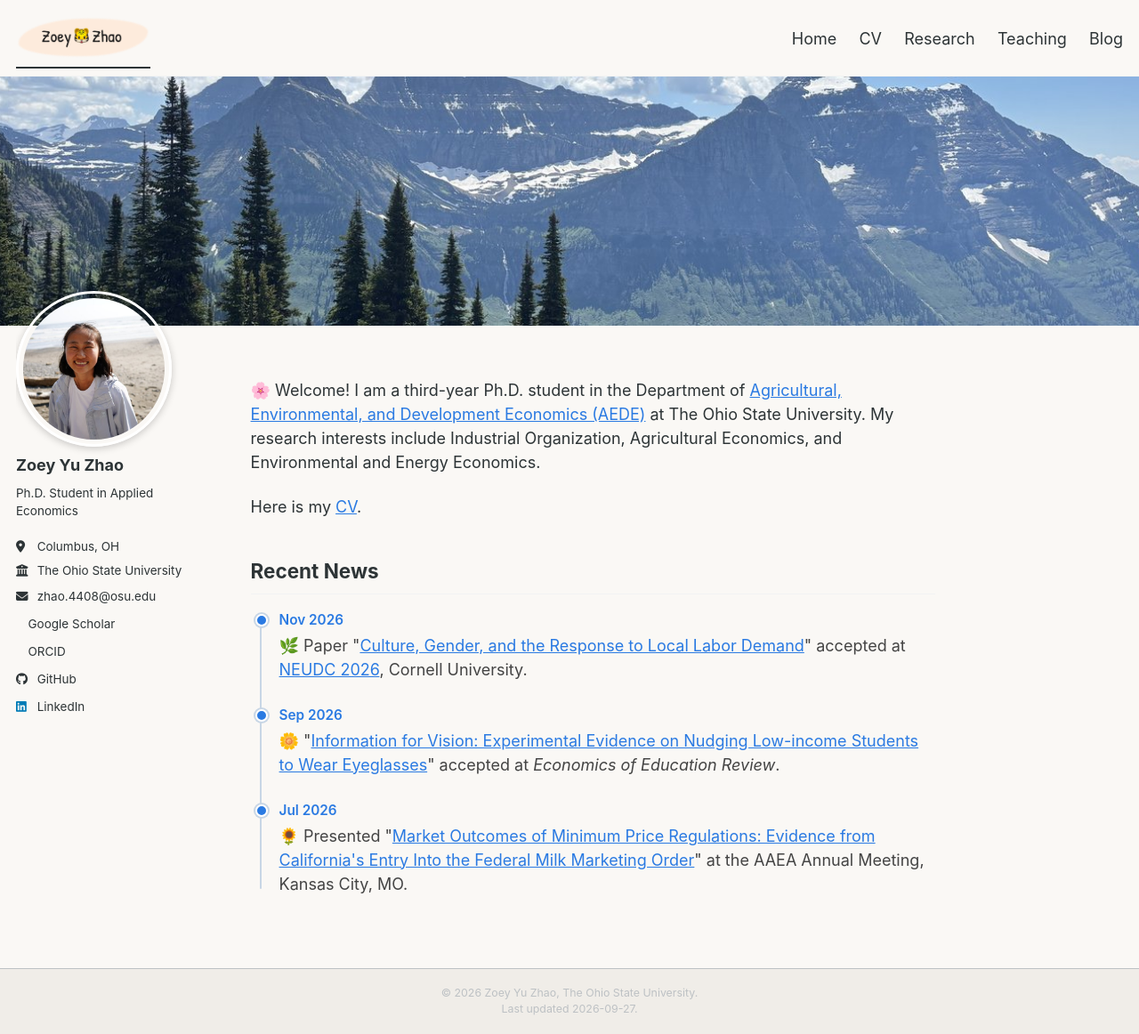
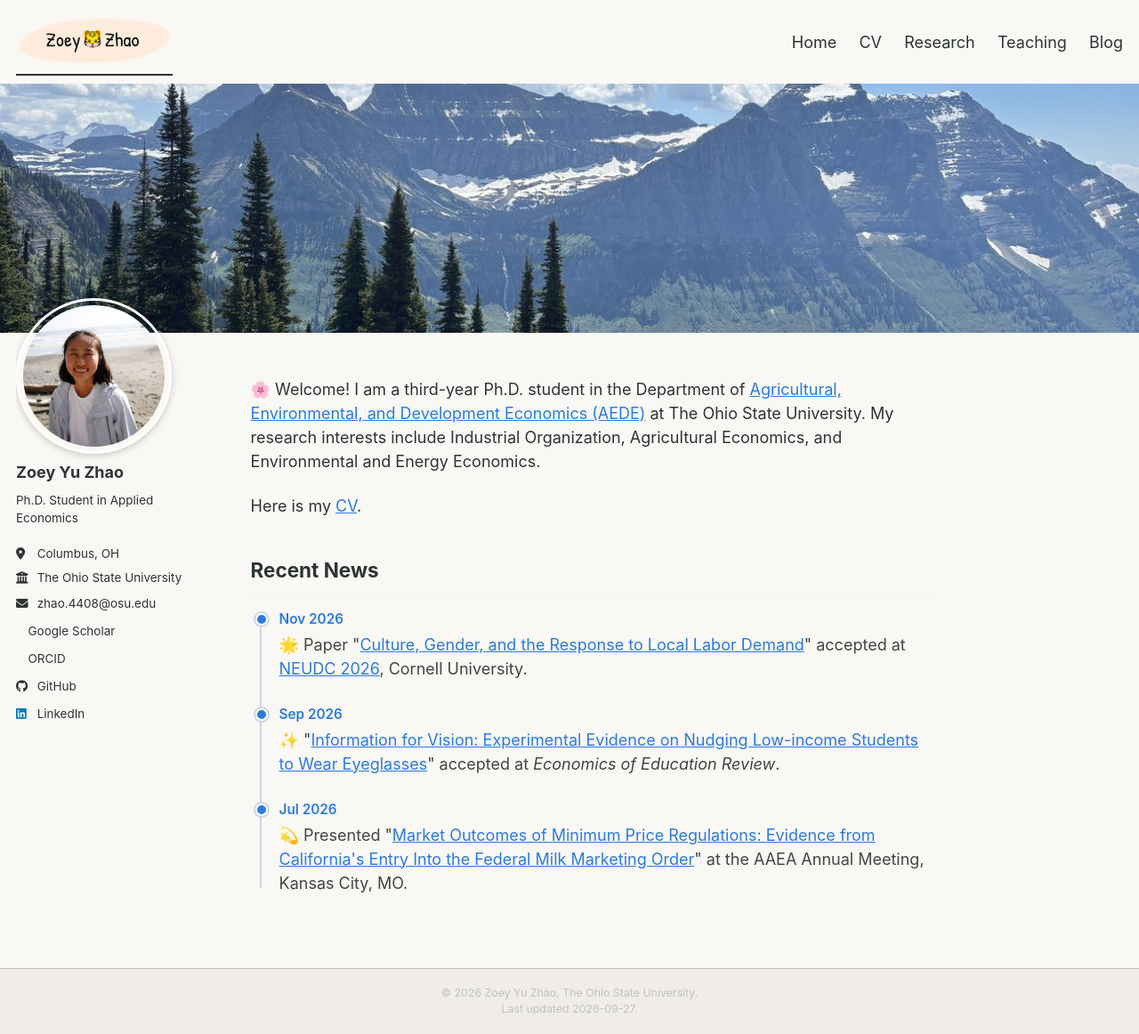
Before and after one commit to zoeyzhao-econ/zoeyzhao-econ.github.io, a Jekyll site: the page built from _pages/about.md, in a window 1280 px wide and 1162 px high. Shown: the whole window at 89% size. Built offline with Jekyll 4.4.1, drawn with Linux system fonts in a browser that asks for light colours; a style sheet for code colours, icons or effects is not loaded.

Commit message:
Remove masthead bottom line, enlarge logo, adjust spacing and news icons
- Remove bottom border line from navigation bar
- Increase logo from 48px to 56px
- Reduce page padding-top to 0.5em
- Use celebration-themed icons: 🌟 ✨ 💫

Co-Authored-By: Claude Opus 4.6 <noreply@anthropic.com>

```diff
--- a/_includes/masthead.html
+++ b/_includes/masthead.html
@@ -6,7 +6,7 @@
         <button><span class="navicon"></span></button>
         <ul class="visible-links">
           <li class="masthead__menu-item masthead__menu-item--lg persist {% if page.url == '/' or page.url == '/index.html' %}selected{% endif %}">
-            <a href="{{ base_path }}/"><img src="{{ base_path }}/images/zoey-logo.png" alt="{{ site.title }}" style="height: 48px; vertical-align: middle;"></a>
+            <a href="{{ base_path }}/"><img src="{{ base_path }}/images/zoey-logo.png" alt="{{ site.title }}" style="height: 56px; vertical-align: middle;"></a>
           </li>
           {% for link in site.data.navigation.main %}
             {% if link.url contains 'http' %}
--- a/_pages/about.md
+++ b/_pages/about.md
@@ -64,19 +64,19 @@ Here is my [CV](/files/Zoey_Yu_Zhao_CV.pdf).
 <div class="timeline-item">
   <div class="timeline-dot"></div>
   <div class="timeline-date">Nov 2026</div>
-  <div class="timeline-text">🌿 Paper "<a href="/research/">Culture, Gender, and the Response to Local Labor Demand</a>" accepted at <a href="https://cidercornell.github.io/neudc2026/">NEUDC 2026</a>, Cornell University.</div>
+  <div class="timeline-text">🌟 Paper "<a href="/research/">Culture, Gender, and the Response to Local Labor Demand</a>" accepted at <a href="https://cidercornell.github.io/neudc2026/">NEUDC 2026</a>, Cornell University.</div>
 </div>
 
 <div class="timeline-item">
   <div class="timeline-dot"></div>
   <div class="timeline-date">Sep 2026</div>
-  <div class="timeline-text">🌼 "<a href="https://www.sciencedirect.com/science/article/pii/S0272775726000774">Information for Vision: Experimental Evidence on Nudging Low-income Students to Wear Eyeglasses</a>" accepted at <em>Economics of Education Review</em>.</div>
+  <div class="timeline-text">✨ "<a href="https://www.sciencedirect.com/science/article/pii/S0272775726000774">Information for Vision: Experimental Evidence on Nudging Low-income Students to Wear Eyeglasses</a>" accepted at <em>Economics of Education Review</em>.</div>
 </div>
 
 <div class="timeline-item">
   <div class="timeline-dot"></div>
   <div class="timeline-date">Jul 2026</div>
-  <div class="timeline-text">🌻 Presented "<a href="/research/">Market Outcomes of Minimum Price Regulations: Evidence from California's Entry Into the Federal Milk Marketing Order</a>" at the AAEA Annual Meeting, Kansas City, MO.</div>
+  <div class="timeline-text">💫 Presented "<a href="/research/">Market Outcomes of Minimum Price Regulations: Evidence from California's Entry Into the Federal Milk Marketing Order</a>" at the AAEA Annual Meeting, Kansas City, MO.</div>
 </div>
 
 </div>
--- a/_sass/layout/_archive.scss
+++ b/_sass/layout/_archive.scss
@@ -4,7 +4,7 @@
 
 .archive {
   margin-bottom: 2em;
-  padding-top: 1em;
+  padding-top: 0.5em;
 
   @include breakpoint($medium) {
     @include span(12 of 12);
--- a/_sass/layout/_masthead.scss
+++ b/_sass/layout/_masthead.scss
@@ -15,14 +15,6 @@
           animation-delay: 0.15s;
   z-index: 20;
 
-  &::after {
-    content: "";
-    position: absolute;
-    bottom: 0;
-    height: 1px;
-    background: var(--global-border-color);
-    width: 100%;
-  }
 
   &__inner-wrap {
     @include container;
--- a/_sass/layout/_page.scss
+++ b/_sass/layout/_page.scss
@@ -17,7 +17,7 @@
 }
 
 .page {
-  padding-top: 1em;
+  padding-top: 0.5em;
 
   @include breakpoint($large) {
     @include span(10 of 12 last);
```
